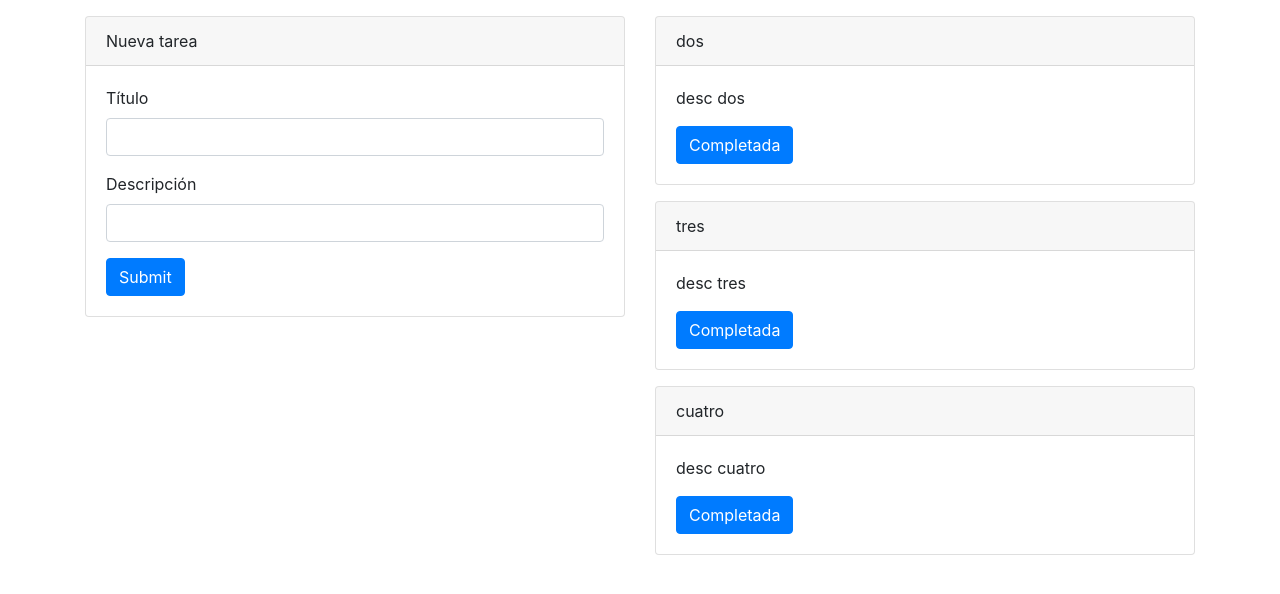
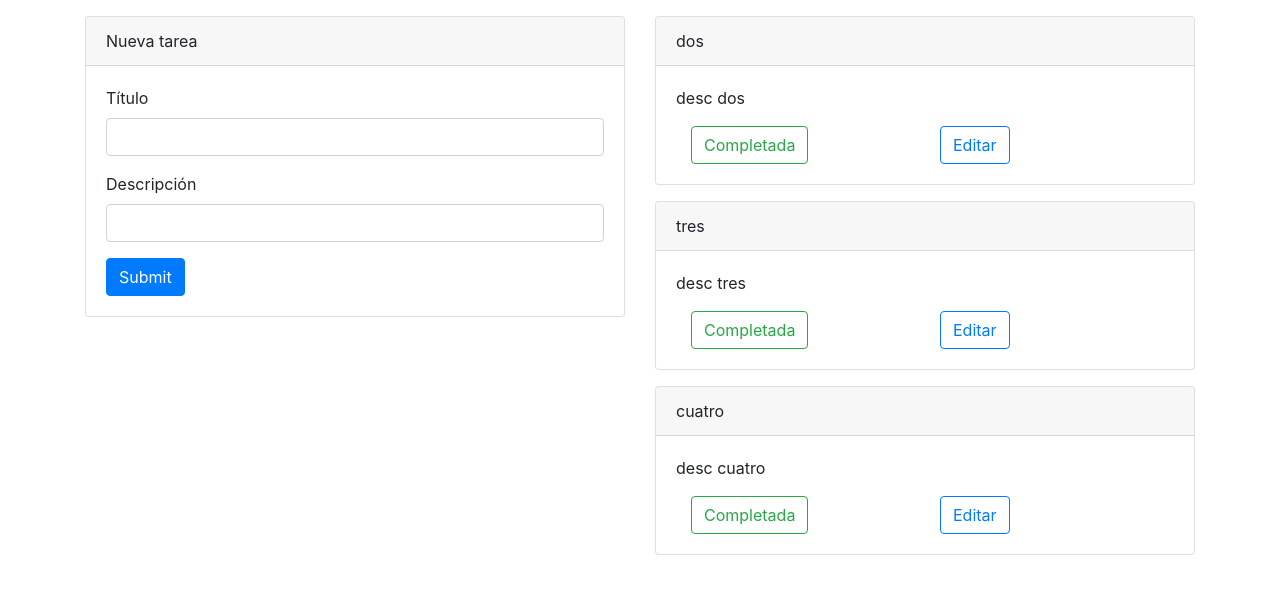
Before and after one commit to SmartNetAR/todo-react, a React (Create React App) app: page / in a window 1280 px wide. Shown: the top 594 px of the page. Built offline with nearby package versions, Linux system fonts and the light colour scheme.

Commit message:
edit task TIP

```diff
--- a/src/App.js
+++ b/src/App.js
@@ -7,7 +7,8 @@ class App extends React.Component {
   constructor() {
     super()
     this.state = {
-      tasks: []
+      tasks: [],
+      editTask: { id: 0, name: "", description: "" }
     }
   }
   componentDidMount() {
@@ -37,6 +38,12 @@ class App extends React.Component {
       tasks: [ ...tasks, newTask ]
     })
   }
+  editTask = ( task ) => {
+    this.setState({
+      editTask: task
+    })
+    console.log( task )
+  }
   pendingTasks = () => {
     return this.state.tasks.filter( ( task ) => !task.done )
   }
@@ -45,11 +52,13 @@ class App extends React.Component {
       <div className="container">
         <div className="row mt-3">
           <div className="col mb-3">
-            <Form onSubmitTask={ this.addTask } />
+            <Form onSubmitTask={ this.addTask } taskName={ this.state.editTask.name } />
           </div>
           <div className="col">
             { this.pendingTasks().length > 0 ?
-              <List tasksList={this.pendingTasks()} onChangeTaskStatus={this.changeTaskStatus} />
+              <List tasksList={ this.pendingTasks() }
+                onChangeTaskStatus={ this.changeTaskStatus }
+                onEditTask={ this.editTask } />
             : <h3> Muy bien!! No tienes tareas pendientes </h3> }
           </div>
         </div>
--- a/src/components/Form.js
+++ b/src/components/Form.js
@@ -19,11 +19,13 @@ class Form extends React.Component {
   handleSubmit = e => {
     e.preventDefault()
     const { name, description } = this.state
-    const task = {
-      name,
-      description
+    if ( name && description ) {
+      const task = {
+        name,
+        description
+      }
+      this.props.onSubmitTask( task )
     }
-    this.props.onSubmitTask( task )
   }
   render() {
     return (
@@ -35,11 +37,11 @@ class Form extends React.Component {
           <form onSubmit={this.handleSubmit} >
             <div className="form-group">
               <label htmlFor="exampleInputTitle">Título</label>
-              <input type="text" className="form-control" name="name" value={this.name} onChange={this.handleChange}></input>
+              <input type="text" className="form-control" name="name" value={ this.props.taskName } onChange={this.handleChange}></input>
             </div>
             <div className="form-group">
               <label htmlFor="description">Descripción</label>
-              <input type="text" className="form-control" name="description" value={this.description} onChange={this.handleChange}></input>
+              <input type="text" className="form-control" name="description" value={ this.state.description } onChange={this.handleChange}></input>
             </div>
             <button type="submit" className="btn btn-primary">Submit</button>
           </form>
--- a/src/components/List.js
+++ b/src/components/List.js
@@ -8,8 +8,11 @@ class List extends React.Component {
     return (
       <>
         {this.pendingTasks().map((task, key) =>
-          (<Task task={task} onChangeState={ () =>
-            this.props.onChangeTaskStatus( task ) } key={key}
+          (<Task
+            task={task}
+            onChangeState={ () => this.props.onChangeTaskStatus( task ) }
+            onEditTask={ () => this.props.onEditTask( task ) }
+            key={key}
           />)
         )}
       </>
--- a/src/components/Task.js
+++ b/src/components/Task.js
@@ -1,9 +1,6 @@
 import React from "react"
 
 class Task extends React.Component {
-  changeStatus = () => {
-    this.props.onChangeState(this.props.task)
-  }
   render() {
     const { name, description } = this.props.task
     return (
@@ -15,7 +12,14 @@ class Task extends React.Component {
           <div className="card-body">
             {/* <h5 className="card-title">{name}</h5> */}
             <p className="card-text">{description}</p>
-            <button className="btn btn-primary" onClick={this.changeStatus} >Completada</button>
+            <div className="row mx-auto">
+              <div className="col-sm">
+                <button className="btn btn-outline-success" onClick={() => this.props.onChangeState()} >Completada</button>
+              </div>
+              <div className="col-sm">
+                <button className="btn btn-outline-primary" onClick={() => this.props.onEditTask()} >Editar</button>
+              </div>
+            </div>
           </div>
         </div>
       </>
```
